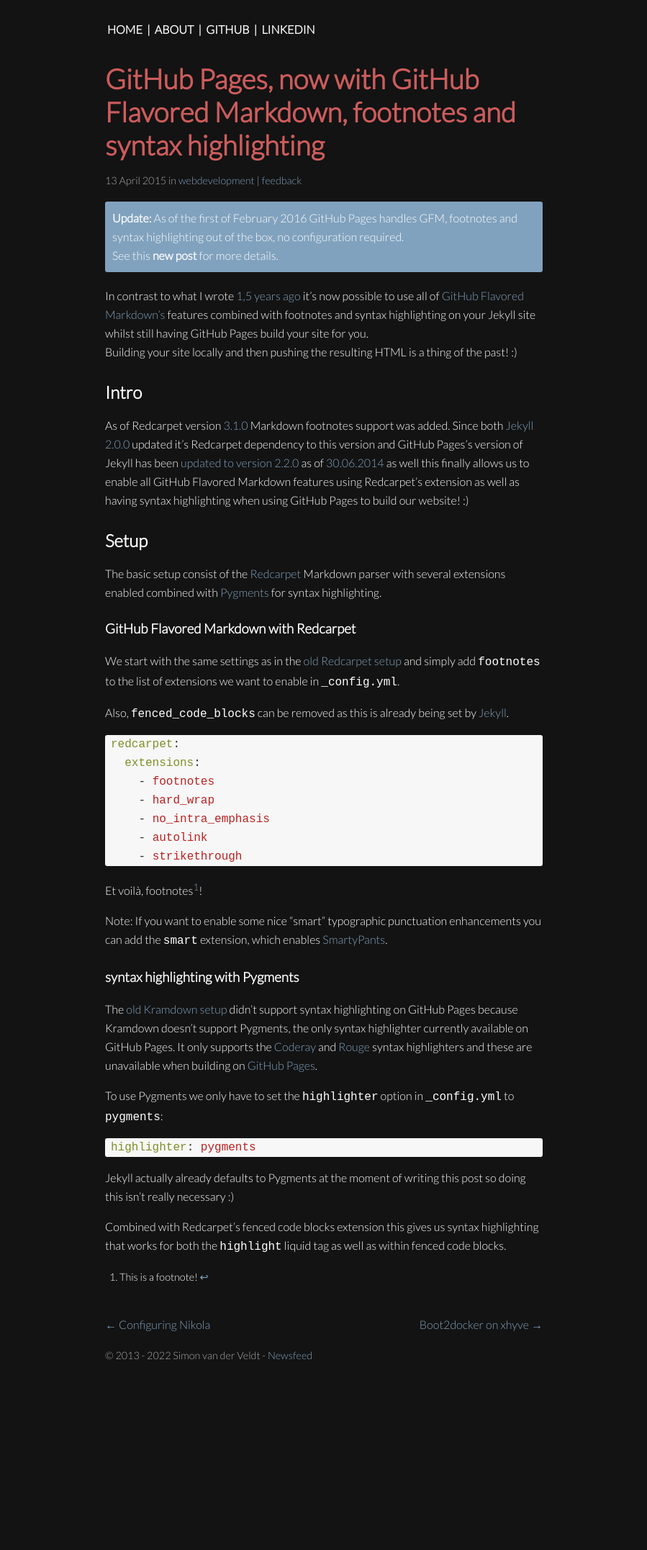
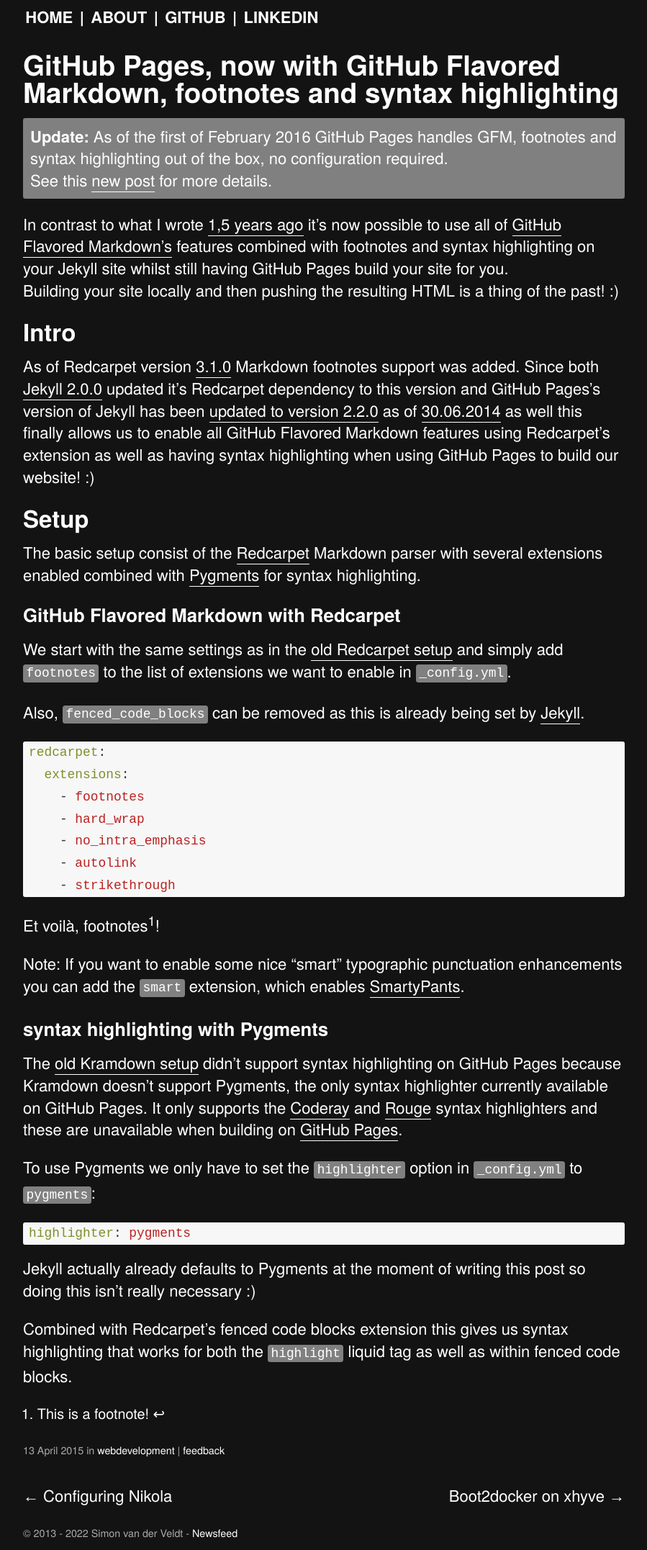
Before and after one commit to simonvanderveldt/simonvanderveldt.nl, a Jekyll site: the page built from _posts/2015-04-13-github-pages-now-with-github-flavored-markdown-footnotes-and-syntax-highlighting.md, in a window 1280 px wide. Shown: the whole page at 72% size, without its empty margins (190-1089 px from the left). Built offline with Jekyll 4.4.1, drawn with Linux system fonts in a browser that asks for light colours; before the commit the page ends 1904 px from its top, so only the background shows below that.

Commit message:
Simplify styling

```diff
--- a/_includes/post.html
+++ b/_includes/post.html
@@ -1,13 +1,15 @@
 <article>
-<header>
-  <h1><a href="{{ page.url | prepend: site.baseurl }}">{{ page.title }}</a></h1>
-  <p><time itemprop="datePublished" datetime={{ page.date | date_to_xmlschema }}>{{ page.date | date: "%-d %B %Y" }}</time>
+  <header>
+    <h1><a href="{{ page.url | prepend: site.baseurl }}">{{ page.title }}</a></h1>
+  </header>
+  {% if include.frontpage %}{{ page.excerpt }}{% else %}{% include anchor_headings.html html=content anchorBody='#' anchorClass='anchor' %}{% endif %}
+  <footer>
+    <time itemprop="datePublished" datetime={{ page.date | date_to_xmlschema }}>{{ page.date | date: "%-d %B %Y" }}</time>
     {% if page.tags.size > 0 %}in
       {% for tag in page.tags %}
         <a href="/posts-about/{{ tag }}/">{{ tag }}</a>{% if forloop.last == false %}, {% endif %}
       {% endfor %}
     {% endif %}
     {% unless include.frontpage %} | <a href="https://github.com/simonvanderveldt/simonvanderveldt.github.io/issues/new?title=Feedback on post: {{ page.title }}&labels=feedback" title="Leave feedback on this post (on GitHub)">feedback</a>{% endunless %}
-</header>
-{% if include.frontpage %}{{ page.excerpt }}{% else %}{% include anchor_headings.html html=content anchorBody='#' anchorClass='anchor' %}{% endif %}
+  </footer>
 </article>
--- a/_layouts/default.html
+++ b/_layouts/default.html
@@ -3,9 +3,9 @@
   <head>
     <meta charset="utf-8">
     <meta name="viewport" content="width=device-width, initial-scale=1, minimum-scale=1, maximum-scale=1, user-scalable=no">
+    <link rel="icon" href="data:,">
     <link href="/assets/css/theme.css" rel="stylesheet" type="text/css"/>
     {% if page.css %}<link href="/assets/css/{{ page.css }}" rel="stylesheet" type="text/css"/>{% endif %}
-    <link href="https://fonts.googleapis.com/css?family=Lato:300italic,300" rel="stylesheet" type="text/css" />
     <link rel="alternate" type="application/rss+xml" title="{{ site.title }}" href="/feed.xml">
     {% seo %}
   </head>
@@ -24,6 +24,6 @@
       {{ content }}
     </main>
 
-    <footer><small>&copy; 2013 - {{ site.time | date: "%Y" }} {{ site.author }} - <a href="{{ "/feed.xml" | prepend: site.baseurl }}">Newsfeed</a></small></footer>
+    <footer>&copy; 2013 - {{ site.time | date: "%Y" }} {{ site.author }} - <a href="{{ "/feed.xml" | prepend: site.baseurl }}">Newsfeed</a></footer>
   </body>
 </html>
--- a/_sass/colors.scss
+++ /dev/null
@@ -1,7 +0,0 @@
-$background:  #131313;
-$foreground:  white;
-$header:      indianred;
-$link:        #81a2be;
-$meta:        #aaa;
-$info:        $link;
-$warning:     $header;
--- /dev/null
+++ b/assets/css/frontpage.css
@@ -0,0 +1,3 @@
+.alert {
+    display: none;
+}
--- a/assets/css/theme.scss
+++ b/assets/css/theme.scss
@@ -1,72 +1,79 @@
 ---
 ---
+$background: #131313;
+$foreground: #ffffff;
+$middleground: #aaa;
 
-@import "colors";
+@font-face {
+  font-family: "TeX Gyre Heros";
+  font-style: normal;
+  font-weight: 400;
+  src: url(../fonts/texgyreheros-regular.woff2) format("woff2");
+}
 
-body {
+@font-face {
+  font-family: "TeX Gyre Heros";
+  font-style: normal;
+  font-weight: 700;
+  src: url(../fonts/texgyreheros-bold.woff2) format("woff2");
+}
+
+// Top level and generic config
+html {
   background: $background;
+  font: 400 1.375em/1.4em "TeX Gyre Heros", Helvetica, "Liberation Sans", Arial, sans-serif;
   color: $foreground;
-	font: 300 16px/26px lato, "Helvetica Neue", Helvetica, Arial, sans-serif;
-    padding-top: 20px;
 }
 
 a {
-    color: $link;
+  color: $foreground;
   text-decoration: none;
 }
 
-a:hover {
-    border-bottom: 1px solid $link;
+p {
+  word-wrap: break-word;
 }
 
-body > header, body > main, body > footer, body > article {
-    max-width: 38em;
+// Layout
+body > header, body > main, body > footer {
+  max-width: 38rem;
   margin-left: auto;
   margin-right: auto;
-    padding-left: 2%;
-    padding-right: 2%;
 }
 
+// Site header
 body > header {
   font-weight: bold;
 }
 
-body > header > h1 {
-    margin: 8px auto;
+body > header > nav > a {
+  padding: 0.05em 0.15em 0.1em;
 }
 
-body > header a {
-    color: $foreground;
+// Site footer
+body > footer {
+  font-size: 0.65rem;
+  color: $middleground;
 }
 
-body > header a:hover {
-    color: $link;
-    border-bottom: none;
-}
-
-body > header > nav > a {
-    padding: 1px 3px 2px;
-}
-
+// Articles
 main > article {
-    padding-bottom: 10px;
+  padding-bottom: 0.45em;
 }
 
 article > header > h1 {
-    line-height: initial;
-    margin-bottom: 12px;
+  font-size: 1.75rem;
+  line-height: 1em;
+  margin-bottom: 0.05em;
 }
 
-article > header > h1 > a {
-    color: $header;
-}
-
-article > header > h1 > a:hover {
-    border-bottom: 1px solid $header;
+article > h2, article > h3 {
+  margin-bottom: 0.05em;
 }
 
 article > h2 > a.anchor,
 article > h3 > a.anchor {
+  color: $middleground;
   visibility: hidden;
 }
 
@@ -80,15 +87,42 @@
   border-bottom: none;
 }
 
-article > header > p, body > footer > small {
-    color: $meta;
-    font-size: 0.9rem;
+article > p {
+  margin-top: 0.725em;
 }
 
-p {
-    word-wrap: break-word;
+article > p > a {
+  border-bottom: 1px solid $foreground;
 }
 
+article > p > code {
+  background-color: grey;
+  padding: 0.125em 0.25em;
+  border-radius: 0.2em;
+}
+
+article > footer {
+  font-size: 0.65rem;
+  color: $middleground;
+}
+
+.footnotes > ol {
+  font-size: 0.9rem;
+  padding-left: 1em;
+}
+
+.highlight > pre {
+  overflow: scroll;
+}
+
+.alert {
+  background-color: grey;
+  padding: 0.45em;
+  margin-bottom: 0.9em;
+  border-radius: 0.15em;
+}
+
+// Pager
 .pager {
   list-style: none;
   padding: 0;
@@ -112,51 +146,19 @@
   height: 0px;
 }
 
-.footnotes > ol {
-    padding-left: 20px;
-    font-size: 0.9rem;
+
+@media screen and (max-width: 42em) {
+  body > header, body > main, body > footer {
+    padding-left: 2%;
+    padding-right: 2%;
   }
 
-.highlight > pre {
-    overflow: scroll;
-}
-
-.alert {
-    padding: 10px;
-    margin-bottom: 20px;
-    border-radius: 3px;
-}
-
-.alert > a {
-    color: $foreground;
-    font-weight: bold;
-}
-
-.alert-info {
-    background-color: $info;
-}
-
-.alert-warning {
-    background-color: $warning;
-}
-
-
-@media screen and (min-width: 42em) {
-
-body > header, body > main, body > footer, body > article {
-    padding-left: 0;
-    padding-right: 0;
+  // Make site header slightly smaller to fit in on a single line
+  body > header {
+    font-size: 0.8rem;
   }
 
   article > header > h1 {
-    font-size: 2.4rem;
-}
-
-article > h2 {
-    margin-top: 30px;
-}
-
-article > h3 {
-    margin-top: 24px;
+    font-size: 1.5rem;
   }
 }
--- a/index.html
+++ b/index.html
@@ -1,5 +1,6 @@
 ---
 layout: default
+css: frontpage.css
 ---
 
 {% for page in site.posts %}
```
Also changed, not shown: assets/fonts/texgyreheros-bold.woff2 (added), assets/fonts/texgyreheros-regular.woff2 (added). Lines whose indentation alone changed are shown as unchanged.
